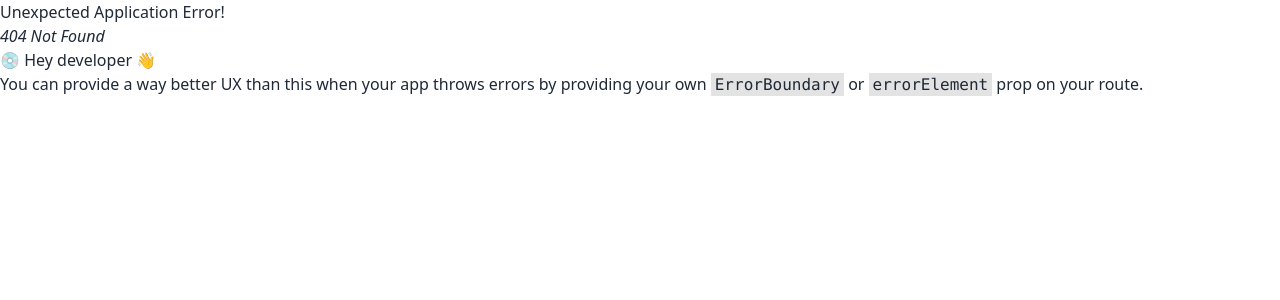
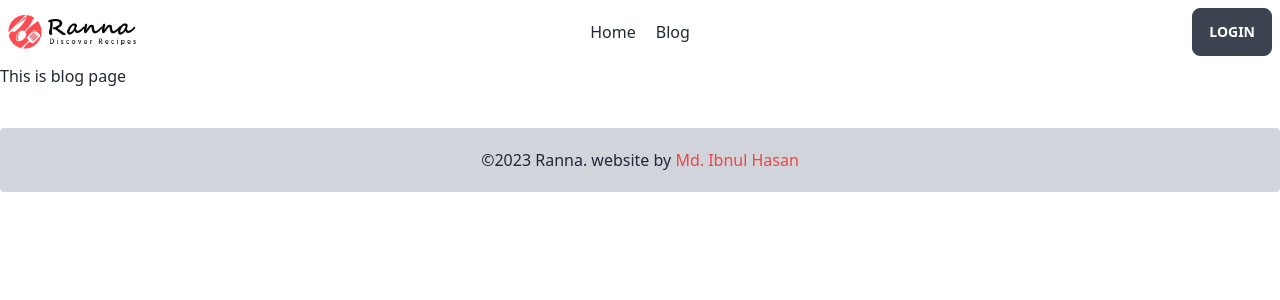
Before and after one commit to Md-Ibnul/Ranna-client, a React (Vite) app: page /blog in a window 1280 px wide. Before the commit this address had no page. Shown: the top 300 px of the page. Built offline with nearby package versions, Linux system fonts and the light colour scheme.

Commit message:
chef details added

```diff
--- a/src/layouts/ChefsCard.jsx
+++ b/src/layouts/ChefsCard.jsx
@@ -1,5 +1,6 @@
 import React from "react";
 import { FaCookieBite, FaStar, FaStarOfLife } from 'react-icons/fa';
+import { Link, useParams } from "react-router-dom";
 
 const ChefsCard = ({ chef }) => {
   return (
@@ -12,7 +13,7 @@ const ChefsCard = ({ chef }) => {
     <p className="text-xl font-medium">Years of Experience: <span className="text-red-600">{chef.years_of_experience}</span></p>
     <p className="text-lg font-medium">Number of Recipe: <FaCookieBite className="inline text-red-600" /> <span className="text-red-600">{chef.num_recipes} items</span></p>
     <p className="text-lg font-medium">Likes: <span className="text-red-600">{chef.likes} <FaStar className="inline text-red-600 mb-2" /> </span></p>
-      <button className="btn btn-primary">View Details</button>
+      <Link to={`/chefDetails/${chef?.id}`}  className="btn btn-primary">View Details</Link>
   </div>
 </div>
   );
--- a/src/layouts/NavRanna.jsx
+++ b/src/layouts/NavRanna.jsx
@@ -1,5 +1,6 @@
 import React from 'react';
 import logo from '../assets/logo-dark.png';
+import { Link, NavLink } from 'react-router-dom';
 
 const NavRanna = () => {
     return (
@@ -18,8 +19,8 @@ const NavRanna = () => {
             <svg className="fill-current" xmlns="http://www.w3.org/2000/svg" width="24" height="24" viewBox="0 0 24 24"><path d="M8.59,16.58L13.17,12L8.59,7.41L10,6L16,12L10,18L8.59,16.58Z"/></svg>
           </a>
           <ul className="p-2">
-            <li><a>Submenu 1</a></li>
-            <li><a>Submenu 2</a></li>
+            <NavLink>Home</NavLink>
+            <NavLink>Blog</NavLink>
           </ul>
         </li>
         <li><a>Item 3</a></li>
@@ -31,8 +32,8 @@ const NavRanna = () => {
   </div>
   <div className="navbar-center hidden lg:flex">
     <ul className="menu menu-horizontal px-1">
-      <li><a>Item 1</a></li>
-      <li><a>Item 3</a></li>
+    <NavLink className='me-5'>Home</NavLink>
+            <NavLink to='/blog'>Blog</NavLink>
     </ul>
   </div>
   <div className="navbar-end">
--- /dev/null
+++ b/src/layouts/Recipes.jsx
@@ -0,0 +1,17 @@
+import React, { useEffect, useState } from 'react';
+
+const Recipes = () => {
+    const [recipe, setRecipe] = useState([]);
+    useEffect(() => {
+        fetch('http://localhost:5000/recipes')
+        .then(res => res.json())
+        .then(data => setRecipe(data))
+    },[])
+    return (
+        <div>
+
+        </div>
+    );
+};
+
+export default Recipes;
--- a/src/main.jsx
+++ b/src/main.jsx
@@ -2,7 +2,7 @@ import React from 'react'
 import ReactDOM from 'react-dom/client'
 import './index.css'
 import { RouterProvider } from 'react-router-dom'
-import router from './routes/Routes.jsx'
+import router from './routes/Routes'
 
 ReactDOM.createRoot(document.getElementById('root')).render(
   <React.StrictMode>
--- /dev/null
+++ b/src/pages/Blog.jsx
@@ -0,0 +1,11 @@
+import React from 'react';
+
+const Blog = () => {
+    return (
+        <div>
+            This is blog page
+        </div>
+    );
+};
+
+export default Blog;
--- /dev/null
+++ b/src/pages/ChefDetails.jsx
@@ -0,0 +1,58 @@
+import React from "react";
+import { FaCheese, FaStar, FaUtensils } from "react-icons/fa";
+import { useLoaderData } from "react-router-dom";
+
+const ChefDetails = () => {
+  const chefDetails = useLoaderData();
+  const {id, picture_url, name, bio, recipes, years_of_experience, num_recipes, likes} = chefDetails;
+  return (
+    <div className="md:flex gap-8 mx-auto sm:max-w-xl md:max-w-full lg:max-w-screen-xl mt-16">
+      <div className="grow">
+        <div className="card glass">
+            <img className="rounded"
+              src={picture_url}
+              alt="Image"
+            />
+          <div className="card-body p-3 mt-3">
+            <h2 className="text-3xl font-bold tracking-wide">{name}</h2>
+            <p className="text-xl font-medium">{bio}</p>
+            <div className="md:flex justify-between mt-8">
+                <div>
+                        <p className="text-xl font-bold text-red-500">Special Recipes:
+                    </p>
+                    {
+                        recipes.map(r=> <li
+                            key={r}
+                            className="ms-8 text-xl font-medium">{r}</li>)
+                    }
+                </div>
+                <div className="me-8 mt-12">
+                    <p className="text-xl mb-4"><FaUtensils className="inline text-red-500 me-2" />Experience: {years_of_experience} Years</p>
+                    <p className="text-xl mb-4"><FaCheese className="inline text-red-500 me-2" /> Unique Recipes: {num_recipes}</p>
+                    <p className="text-xl mb-4"><FaStar className="inline mb-2 text-red-500 me-2" /> Rating: {likes}</p>
+                    <button className="py-2 px-4 bg-red-700 text-white font-bold rounded-md">Favorite</button>
+                </div>
+            </div>
+          </div>
+        </div>
+      </div>
+      <div>
+        <h3>Chef's Recipe</h3>
+        <div>
+        <div className="card card-compact w-80 bg-base-100 shadow-xl">
+  <figure><img src="/images/stock/photo-1606107557195-0e29a4b5b4aa.jpg" alt="Shoes" /></figure>
+  <div className="card-body">
+    <h2 className="card-title">Shoes!</h2>
+    <p>If a dog chews shoes whose shoes does he choose?</p>
+    <div className="card-actions justify-end">
+      <button className="btn btn-primary">Buy Now</button>
+    </div>
+  </div>
+</div>
+        </div>
+      </div>
+    </div>
+  );
+};
+
+export default ChefDetails;
--- a/src/pages/Main.jsx
+++ b/src/pages/Main.jsx
@@ -1,12 +1,15 @@
 import React from 'react';
 import Home from './home/Home';
 import Footer from '../layouts/Footer';
+import NavRanna from '../layouts/NavRanna';
+import { Outlet } from 'react-router-dom';
 
 const Main = () => {
     return (
         <>
-            <Home />
-            <Footer />
+        <NavRanna />
+        <Outlet />
+        <Footer />
         </>
     );
 };
--- a/src/pages/home/Home.jsx
+++ b/src/pages/home/Home.jsx
@@ -3,14 +3,16 @@ import NavRanna from '../../layouts/NavRanna';
 import Banner from '../../layouts/banner/Banner';
 import Chefs from '../../layouts/Chefs';
 import SpecialFeatures from '../../layouts/special-features/SpecialFeatures';
+import Footer from '../../layouts/Footer';
+import Recipes from '../../layouts/Recipes';
 
 const Home = () => {
     return (
         <>
-            <NavRanna />
             <Banner />
             <Chefs />
             <SpecialFeatures />
+            <Recipes />
         </>
     );
 };
--- a/src/routes/Routes.jsx
+++ b/src/routes/Routes.jsx
@@ -1,6 +1,8 @@
 import { createBrowserRouter } from "react-router-dom";
 import Main from "../pages/Main";
 import Home from "../pages/home/Home";
+import ChefDetails from "../pages/ChefDetails";
+import Blog from "../pages/Blog";
 
 const router = createBrowserRouter([
     {
@@ -10,7 +12,16 @@ const router = createBrowserRouter([
             {
                 path: '/',
                 element: <Home />
-            }
+            },
+            {
+                path: '/blog',
+                element: <Blog />
+            },
+            {
+                path: '/chefDetails/:id',
+                element: <ChefDetails />,
+                loader: ({params}) => fetch(`http://localhost:5000/chefDetails/${params.id}`)
+            },
         ]
     }
 ])
```
